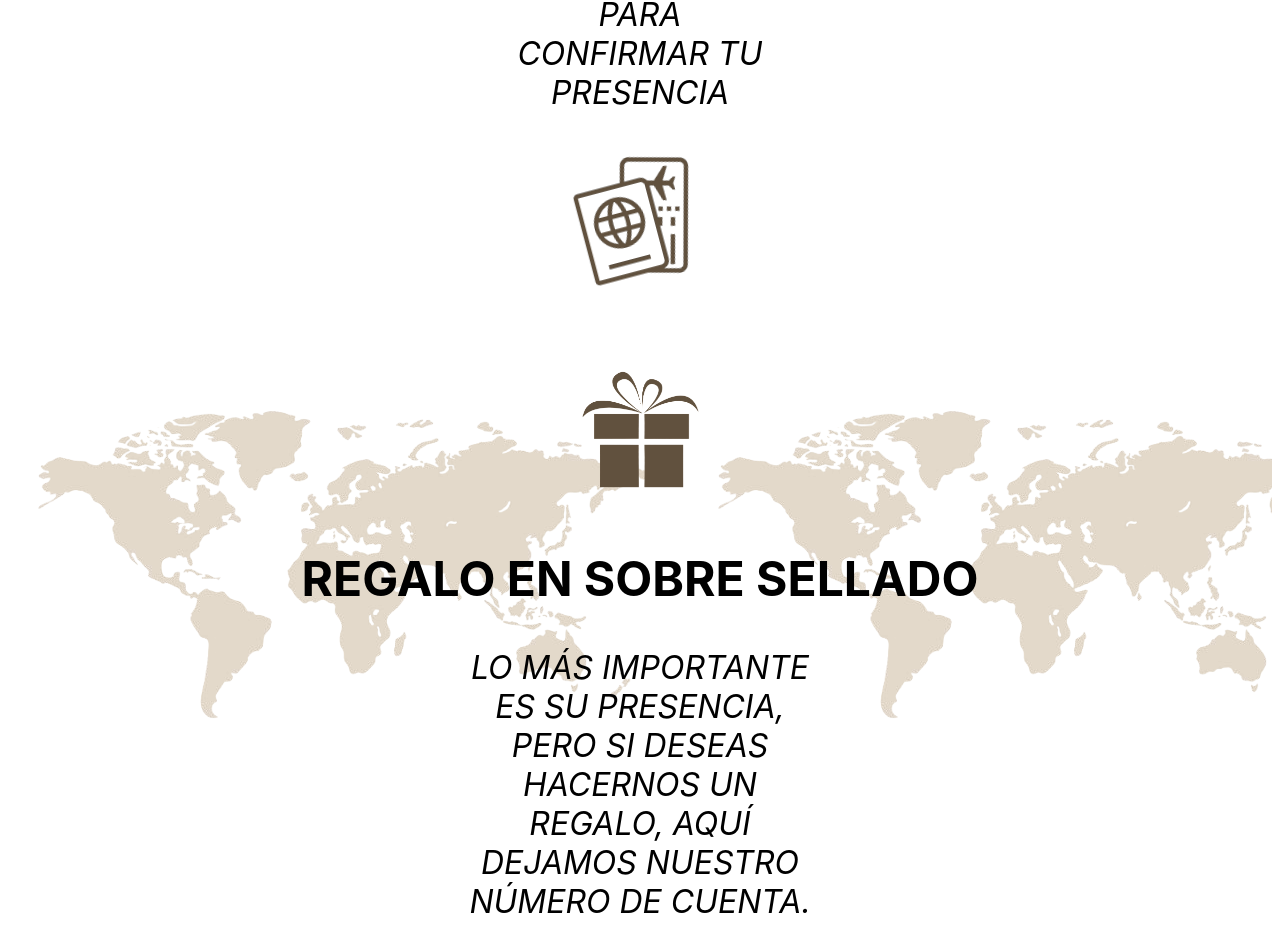
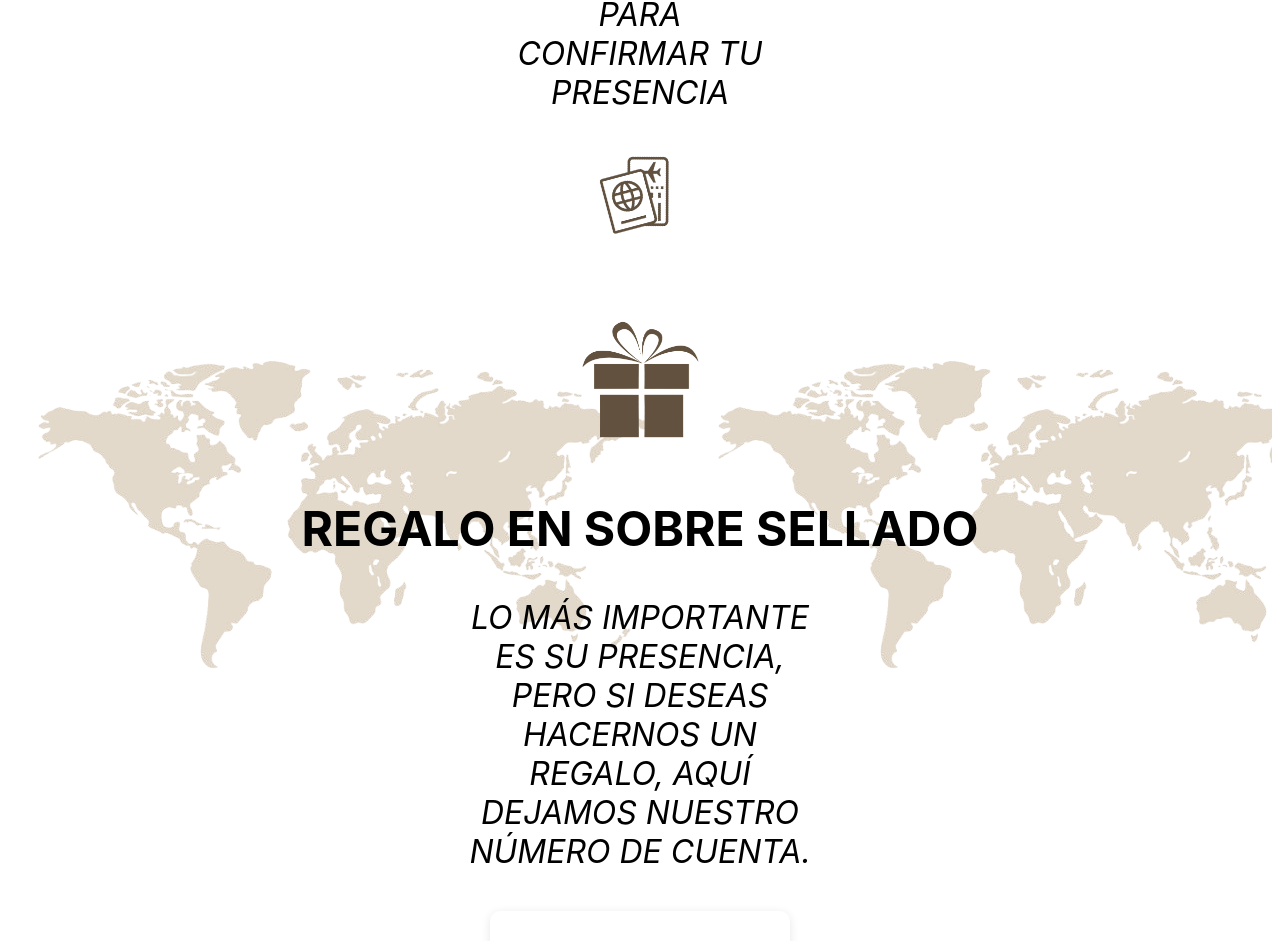
Before and after one commit to CristopherVanegas/BodaNicoleRo, a React (Vite) app in the folder boda_nicole_ro/: page / in a window 1280 px wide. Shown: the part 4747-5688 px from the top of the page. Built offline with nearby package versions, Linux system fonts and the light colour scheme; the HTML template or start-up script is replaced by a standard one; a web font is replaced by a local one.

Commit message:
Feat: Se agregó animación y achicó las dimensiones del botón de pasaporte

```diff
--- a/boda_nicole_ro/src/components/ConfirmAttendance/ConfirmAttendance.module.css
+++ b/boda_nicole_ro/src/components/ConfirmAttendance/ConfirmAttendance.module.css
@@ -80,15 +80,22 @@
   background-color: var(--color-bg-general);
   cursor: pointer;
   transition: background 0.3s;
+  animation: rotateImage 2s ease-in-out infinite;
 }
 
 .passportIcon {
-  width: 125px;
+  width: 75px;
   height: auto;
   background-color: var(--color-bg-general);
   padding: 0px;
   margin: 0px;
-  animation: rotateImage 2s ease-in-out infinite;
+  transform: scale(1);
+  transition: transform 0.3s ease;
+}
+
+.passportIcon:hover {
+  transform: scale(1.1);
+  /* aumenta el tamaño en un 10% */
 }
 
 @keyframes rotateImage {
```
